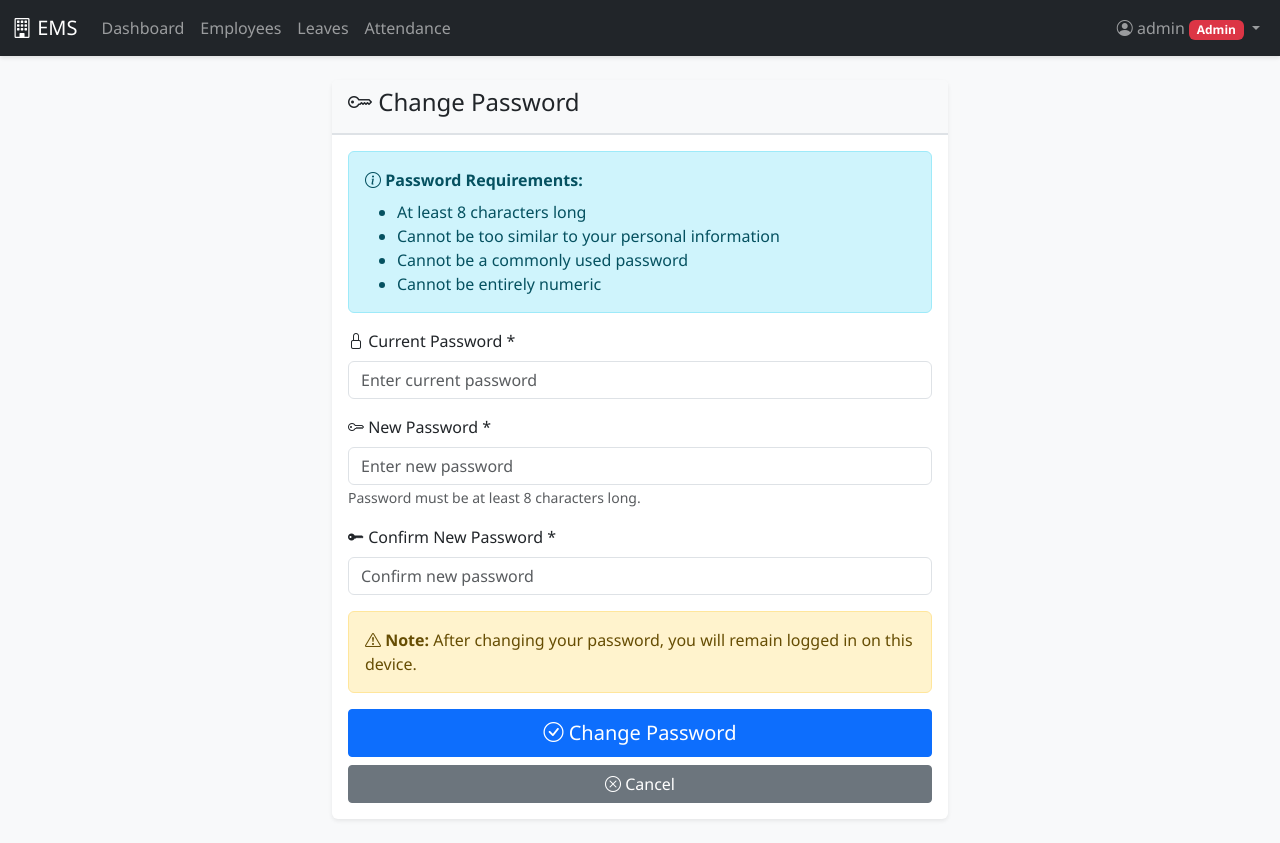
After one commit to gysenn/EMS, a Django app: page /accounts/change-password/ in a window 1280 px wide. The commit adds this page. Run offline with Django 5.2, Linux system fonts and the light colour scheme; a user stored in the database is signed in; data comes from the database, SQL or seed files in the repository; both versions use the stored data as it was after the commit.

Commit message:
Updated project by adding feature to delete employee by managera and to delete both employee and manager by admin and add password change feature for each user

```diff
--- a/accounts/forms.py
+++ b/accounts/forms.py
@@ -1,5 +1,5 @@
 from django import forms
-from django.contrib.auth.forms import UserCreationForm
+from django.contrib.auth.forms import UserCreationForm, PasswordChangeForm
 from django.contrib.auth.models import User
 from .models import UserProfile
 
@@ -16,3 +16,27 @@ class UserProfileForm(forms.ModelForm):
     class Meta:
         model = UserProfile
         fields = ['role', 'phone', 'address']
+
+class CustomPasswordChangeForm(PasswordChangeForm):
+    old_password = forms.CharField(
+        label="Current Password",
+        widget=forms.PasswordInput(attrs={
+            'class': 'form-control',
+            'placeholder': 'Enter current password'
+        })
+    )
+    new_password1 = forms.CharField(
+        label="New Password",
+        widget=forms.PasswordInput(attrs={
+            'class': 'form-control',
+            'placeholder': 'Enter new password'
+        }),
+        help_text="Password must be at least 8 characters long."
+    )
+    new_password2 = forms.CharField(
+        label="Confirm New Password",
+        widget=forms.PasswordInput(attrs={
+            'class': 'form-control',
+            'placeholder': 'Confirm new password'
+        })
+    )
--- a/accounts/urls.py
+++ b/accounts/urls.py
@@ -7,4 +7,5 @@ urlpatterns = [
     path('login/', views.login_view, name='login'),
     path('logout/', views.logout_view, name='logout'),
     path('profile/', views.profile_view, name='profile'),
+    path('change-password/', views.change_password, name='change_password'),
 ]
--- a/accounts/views.py
+++ b/accounts/views.py
@@ -1,8 +1,8 @@
 from django.shortcuts import render, redirect
-from django.contrib.auth import login, authenticate, logout
+from django.contrib.auth import login, authenticate, logout, update_session_auth_hash
 from django.contrib.auth.decorators import login_required
 from django.contrib import messages
-from .forms import UserRegistrationForm, UserProfileForm
+from .forms import UserRegistrationForm, UserProfileForm, CustomPasswordChangeForm
 from .models import UserProfile
 
 def login_view(request):
@@ -43,3 +43,20 @@ def profile_view(request):
         form = UserProfileForm(instance=profile)
 
     return render(request, 'accounts/profile.html', {'form': form})
+
+@login_required
+def change_password(request):
+    if request.method == 'POST':
+        form = CustomPasswordChangeForm(request.user, request.POST)
+        if form.is_valid():
+            user = form.save()
+            # Important: Update the session to prevent logout
+            update_session_auth_hash(request, user)
+            messages.success(request, 'Your password was successfully updated!')
+            return redirect('accounts:profile')
+        else:
+            messages.error(request, 'Please correct the errors below.')
+    else:
+        form = CustomPasswordChangeForm(request.user)
+
+    return render(request, 'accounts/change_password.html', {'form': form})
--- /dev/null
+++ b/templates/accounts/change_password.html
@@ -0,0 +1,98 @@
+{% extends 'base.html' %}
+
+{% block title %}Change Password - EMS{% endblock %}
+
+{% block content %}
+<div class="row">
+    <div class="col-md-6 offset-md-3">
+        <div class="card">
+            <div class="card-header">
+                <h4><i class="bi bi-key"></i> Change Password</h4>
+            </div>
+            <div class="card-body">
+                <div class="alert alert-info">
+                    <i class="bi bi-info-circle"></i>
+                    <strong>Password Requirements:</strong>
+                    <ul class="mb-0 mt-2">
+                        <li>At least 8 characters long</li>
+                        <li>Cannot be too similar to your personal information</li>
+                        <li>Cannot be a commonly used password</li>
+                        <li>Cannot be entirely numeric</li>
+                    </ul>
+                </div>
+
+                <form method="post">
+                    {% csrf_token %}
+
+                    {% if form.non_field_errors %}
+                    <div class="alert alert-danger">
+                        {% for error in form.non_field_errors %}
+                            {{ error }}
+                        {% endfor %}
+                    </div>
+                    {% endif %}
+
+                    <div class="mb-3">
+                        <label class="form-label">
+                            <i class="bi bi-lock"></i> Current Password *
+                        </label>
+                        {{ form.old_password }}
+                        {% if form.old_password.errors %}
+                        <div class="text-danger small mt-1">
+                            {% for error in form.old_password.errors %}
+                                {{ error }}
+                            {% endfor %}
+                        </div>
+                        {% endif %}
+                    </div>
+
+                    <div class="mb-3">
+                        <label class="form-label">
+                            <i class="bi bi-key"></i> New Password *
+                        </label>
+                        {{ form.new_password1 }}
+                        <small class="form-text text-muted">
+                            {{ form.new_password1.help_text }}
+                        </small>
+                        {% if form.new_password1.errors %}
+                        <div class="text-danger small mt-1">
+                            {% for error in form.new_password1.errors %}
+                                {{ error }}
+                            {% endfor %}
+                        </div>
+                        {% endif %}
+                    </div>
+
+                    <div class="mb-3">
+                        <label class="form-label">
+                            <i class="bi bi-key-fill"></i> Confirm New Password *
+                        </label>
+                        {{ form.new_password2 }}
+                        {% if form.new_password2.errors %}
+                        <div class="text-danger small mt-1">
+                            {% for error in form.new_password2.errors %}
+                                {{ error }}
+                            {% endfor %}
+                        </div>
+                        {% endif %}
+                    </div>
+
+                    <div class="alert alert-warning">
+                        <i class="bi bi-exclamation-triangle"></i>
+                        <strong>Note:</strong> After changing your password, you will remain logged in on this device.
+                    </div>
+
+                    <div class="d-grid gap-2">
+                        <button type="submit" class="btn btn-primary btn-lg">
+                            <i class="bi bi-check-circle"></i> Change Password
+                        </button>
+                        <a href="{% url 'accounts:profile' %}" class="btn btn-secondary">
+                            <i class="bi bi-x-circle"></i> Cancel
+                        </a>
+                    </div>
+                </form>
+            </div>
+        </div>
+    </div>
+</div>
+{% endblock %}
--- a/templates/base.html
+++ b/templates/base.html
@@ -42,11 +42,21 @@
                         <li class="nav-item dropdown">
                             <a class="nav-link dropdown-toggle" href="#" id="userDropdown" role="button" data-bs-toggle="dropdown">
                                 <i class="bi bi-person-circle"></i> {{ user.username }}
+                                <span class="badge bg-{% if user.profile.role == 'admin' %}danger{% elif user.profile.role == 'manager' %}warning{% else %}primary{% endif %}">
+                                    {{ user.profile.get_role_display }}
+                                </span>
                             </a>
                             <ul class="dropdown-menu dropdown-menu-end">
-                                <li><a class="dropdown-item" href="{% url 'accounts:profile' %}">Profile</a></li>
+                                <li><a class="dropdown-item" href="{% url 'accounts:profile' %}">
+                                    <i class="bi bi-person"></i> My Profile
+                                </a></li>
+                                <li><a class="dropdown-item" href="{% url 'accounts:change_password' %}">
+                                    <i class="bi bi-key"></i> Change Password
+                                </a></li>
                                 <li><hr class="dropdown-divider"></li>
-                                <li><a class="dropdown-item" href="{% url 'accounts:logout' %}">Logout</a></li>
+                                <li><a class="dropdown-item" href="{% url 'accounts:logout' %}">
+                                    <i class="bi bi-box-arrow-right"></i> Logout
+                                </a></li>
                             </ul>
                         </li>
                     {% else %}
```
Also changed, not shown: employees/views.py (+37 -21 lines), templates/employees/employee_confirm_delete.html (+26 -6 lines), templates/employees/employee_list.html (+29 -6 lines), db.sqlite3.
